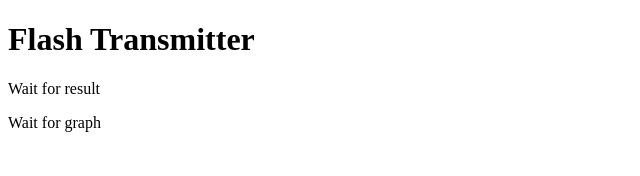
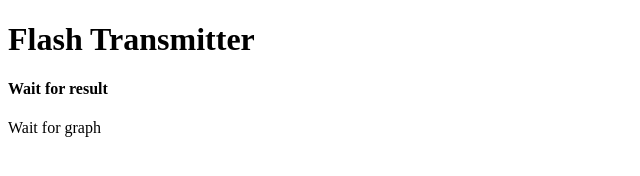
Before and after one commit to blan4/FlashTransmitterServer, a website: page index.html in a window 1280 px wide. Shown: the full height of the page, 0-640 px from the left. Drawn offline with nearby package versions, Linux system fonts and the light colour scheme; no server answers.

Commit message:
little fix

```diff
--- a/index.html
+++ b/index.html
@@ -24,7 +24,7 @@
 </head>
 <body>
     <h1>Flash Transmitter</h1>
-    <p id="result">Wait for result</p>
+    <h4 id="result">Wait for result</h4>
     <div id="graph-place">
         Wait for graph
     </div>
```
